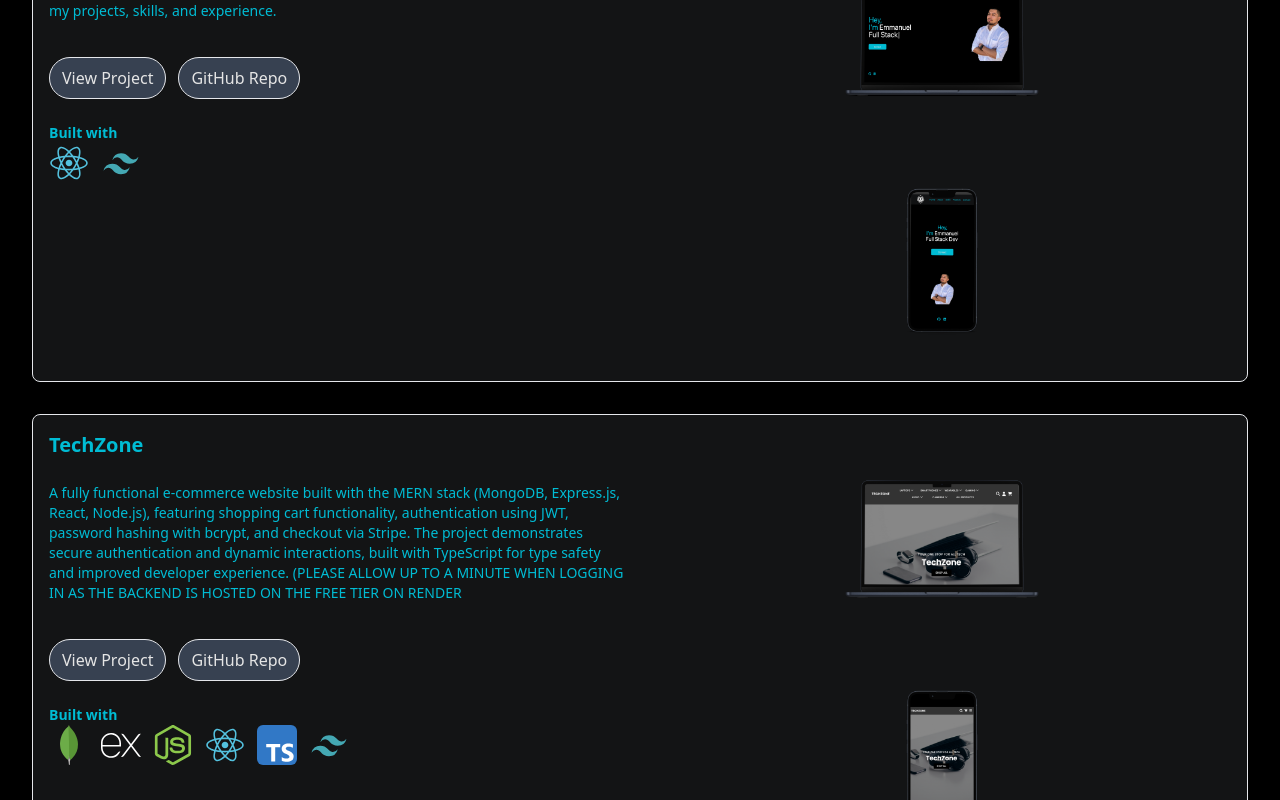
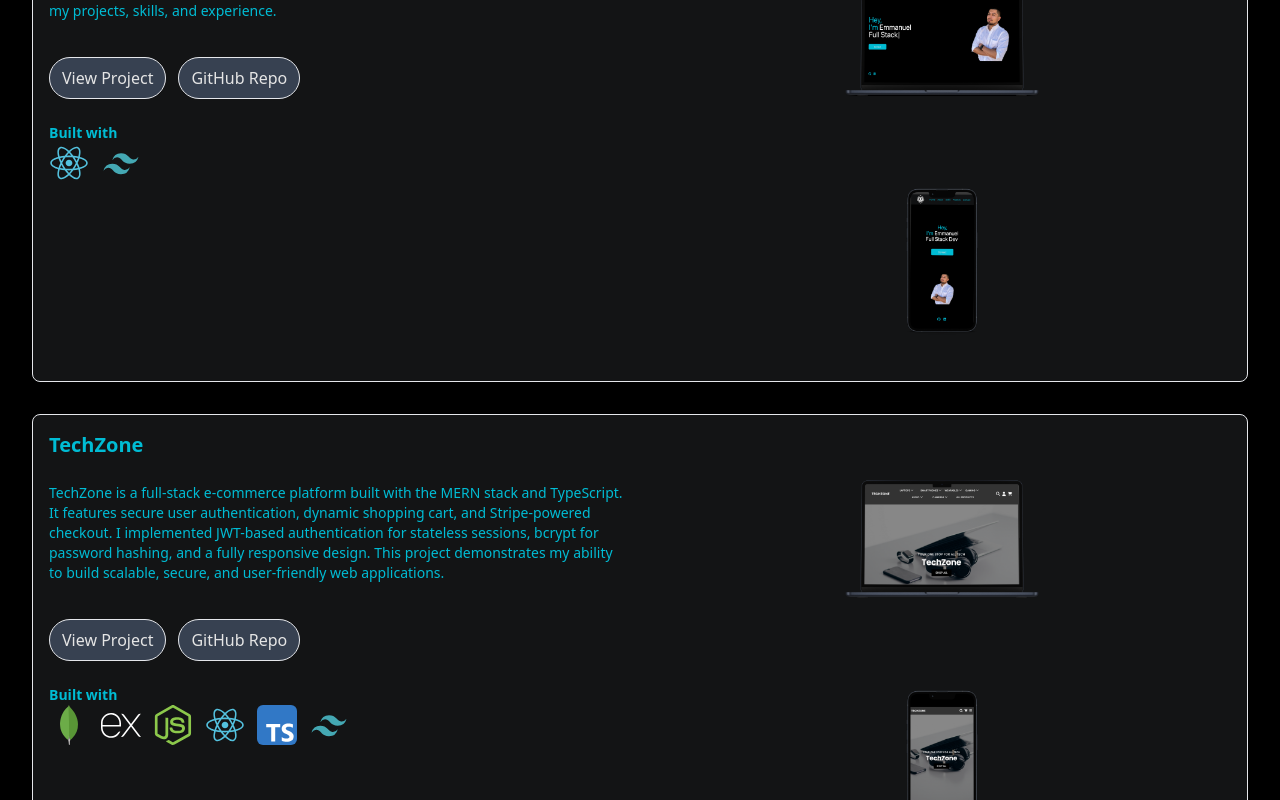
Before and after one commit to emmanuelgv408/Portfolio, a React (Vite) app: page / in a window 1280 px wide. Shown: the part 2000-2800 px from the top of the page. Built offline with nearby package versions, Linux system fonts and the light colour scheme.

Commit message:
Improving  projects section aswell as updating with current work

```diff
--- a/src/components/Projects.jsx
+++ b/src/components/Projects.jsx
@@ -1,77 +1,106 @@
 import React from "react";
 import tailwindIcon from "../assets/tailwind-icon.svg";
-import reactIcon from "../assets/react-icon.svg";
-import tsIcon from "../assets/ts-icon.svg";
-import expressIcon from "../assets/expressjs-icon.svg";
-import nodeIcon from "../assets/nodejs-icon.svg";
+import reactIcon from "../assets/react-icon.svg"; import tsIcon from "../assets/ts-icon.svg";
+import expressIcon from "../assets/expressjs-icon.svg"; import nodeIcon from "../assets/nodejs-icon.svg";
 import mongodbIcon from "../assets/mongodb-icon.svg"
 import portfolioSS from "../assets/myportfolio-screenshot.png";
-import portfolioMobileSS from "../assets/myportfolio-mobile.png";
-import techzoneSS from "../assets/TechZoneDesktop.png"
+import portfolioMobileSS from "../assets/myportfolio-mobile.png"; import techzoneSS from "../assets/TechZoneDesktop.png"
 import techzoneMobileSS from "../assets/TechZoneMobile.png"
 
 const projects = [
   {
     name: "Portfolio",
-    description: "A sleek and responsive personal portfolio built with React and Tailwind CSS, showcasing my projects, skills, and experience.",
+    description:
+      "A sleek and responsive personal portfolio built with React and Tailwind CSS, showcasing my projects, skills, and experience.",
     image: portfolioSS,
     mobileImage: portfolioMobileSS,
-    technologies: [reactIcon,tailwindIcon],
+    technologies: [reactIcon, tailwindIcon],
     link: "https://www.emmanuelguerrero.dev/",
     github: "https://github.com/emmanuelgv408/Portfolio",
   },
   {
     name: "TechZone",
-    description: "A fully functional e-commerce website built with the MERN stack (MongoDB, Express.js, React, Node.js), featuring shopping cart functionality, authentication using JWT, password hashing with bcrypt, and checkout via Stripe. The project demonstrates secure authentication and dynamic interactions, built with TypeScript for type safety and improved developer experience. (PLEASE ALLOW UP TO A MINUTE WHEN LOGGING IN AS THE BACKEND IS HOSTED ON THE FREE TIER ON RENDER",
+    description:
+      "TechZone is a full-stack e-commerce platform built with the MERN stack and TypeScript. It features secure user authentication, dynamic shopping cart, and Stripe-powered checkout. I implemented JWT-based authentication for stateless sessions, bcrypt for password hashing, and a fully responsive design. This project demonstrates my ability to build scalable, secure, and user-friendly web applications.",
     image: techzoneSS,
     mobileImage: techzoneMobileSS,
-    technologies: [mongodbIcon, expressIcon, nodeIcon, reactIcon,tsIcon, tailwindIcon], // No icons for bcrypt and jwt, just mention them in the description
-    link: "https://techzone-eight.vercel.app/", // Replace with the actual link
-    github: "https://github.com/emmanuelgv408/TechZone", // Replace with the actual GitHub repo
+    technologies: [mongodbIcon, expressIcon, nodeIcon, reactIcon, tsIcon, tailwindIcon],
+    link: "https://techzone-eight.vercel.app/",
+    github: "https://github.com/emmanuelgv408/TechZone",
   },
-
+  {
+    name: "DevMatch (In Progress)",
+    description:
+      "DevMatch is a social platform for developers to showcase projects, connect, and collaborate. Features currently implemented include follow/unfollow system and post creation. Planned features include:\n\n- Real-time chat and notifications using Socket.IO\n- JWT-based authentication and role-based access\n- Service/Controller/Route architecture for maintainable backend\n- Real-time events for likes, comments, and updates\n- Full-stack TypeScript with React, Node.js, Express, and MongoDB\n\nThis project demonstrates full-stack development, real-time interactions, and scalable architecture.",
+    technologies: [mongodbIcon, expressIcon, nodeIcon, reactIcon, tsIcon, tailwindIcon],
+    github: "https://github.com/emmanuelgv408/DevMatch",
+    video: "https://www.youtube.com/embed/YOUR_DEVMATCH_VIDEO_ID",
+  },
 ];
 
-function ProjectCard({ name, description, image, mobileImage, technologies, link, github }) {
+function ProjectCard({ name, description, image, mobileImage, technologies, link, github, video }) {
   return (
     <section className="flex flex-col md:flex-row items-center md:items-start gap-6">
       {/* Left */}
       <div className="w-full md:w-1/2 flex flex-col items-center md:items-start gap-6">
         <h1 className="text-xl font-bold">{name}</h1>
         <p className="text-sm text-center md:text-left">{description}</p>
+
+        {/* Buttons */}
         <div className="flex gap-3">
+          {link && (
             <a href={link} target="_blank" rel="noopener noreferrer">
-            <button className="mt-3 border rounded-3xl py-2 px-3 text-primary-text  bg-gray-700 hover:bg-gray-600 hover:cursor-pointer">
+              <button className="mt-3 border rounded-3xl py-2 px-3 text-primary-text bg-gray-700 hover:bg-gray-600 hover:cursor-pointer">
                 View Project
               </button>
             </a>
+          )}
+          {github && (
             <a href={github} target="_blank" rel="noopener noreferrer">
               <button className="mt-3 border rounded-3xl py-2 px-3 text-primary-text bg-gray-700 hover:bg-gray-600 hover:cursor-pointer">
                 GitHub Repo
               </button>
             </a>
+          )}
         </div>
+
+        {/* Technologies */}
         <div>
           <p className="text-sm font-bold">Built with</p>
-          <div className="flex gap-3">
+          <div className="flex gap-3 flex-wrap">
             {technologies.map((tech, index) => (
               <img key={index} src={tech} alt="tech-icon" className="w-10" />
             ))}
           </div>
         </div>
       </div>
-      {/* Right */}
-      <div className="w-full  md:flex-row md:w-1/2 flex flex-wrap justify-center items-center gap-4">
+
+      {/* Right: Screenshot or Video */}
+      <div className="w-full md:w-1/2 flex flex-wrap justify-center items-center gap-4">
+        {video ? (
+          <iframe
+            width="100%"
+            height="300"
+            src={video}
+            title={`${name} Demo`}
+            allow="accelerometer; autoplay; clipboard-write; encrypted-media; gyroscope; picture-in-picture"
+            allowFullScreen
+            className="rounded-lg"
+          />
+        ) : (
+          <>
             <img
               src={image}
               alt={`${name} desktop`}
-          className="w-[250px] md:w-[300px] max-h-[300px] object-contain "
+              className="w-[250px] md:w-[300px] max-h-[300px] object-contain"
             />
             <img
               src={mobileImage}
               alt={`${name} mobile`}
-          className="w-[250px] md:w-[300px] max-h-[300px] object-contain "
+              className="w-[250px] md:w-[300px] max-h-[300px] object-contain"
             />
+          </>
+        )}
       </div>
     </section>
   );
@@ -79,8 +108,13 @@
 
 function Projects() {
   return (
-    <div id="Projects" className="min-w-full bg-background p-6 md:p-8 text-cyan flex flex-col gap-8">
-      <h1 className="sm:text-2xl text-4xl font-bold flex justify-center underline">Projects</h1>
+    <div
+      id="Projects"
+      className="min-w-full bg-background p-6 md:p-8 text-cyan flex flex-col gap-8"
+    >
+      <h1 className="sm:text-2xl text-4xl font-bold flex justify-center underline">
+        Projects
+      </h1>
 
       <div className="w-full flex flex-col gap-8">
         {projects.map((project, index) => (
@@ -89,12 +123,12 @@
           </div>
         ))}
 
-        {/* Placeholder for future projects */}
-        <div className="text-center text-sm text-gray-400">More projects coming soon...</div>
+        <div className="text-center text-sm text-gray-400">
+          More projects coming soon...
+        </div>
       </div>
     </div>
   );
 }
 
-
 export default Projects;
```
Lines whose indentation alone changed are shown as unchanged.
